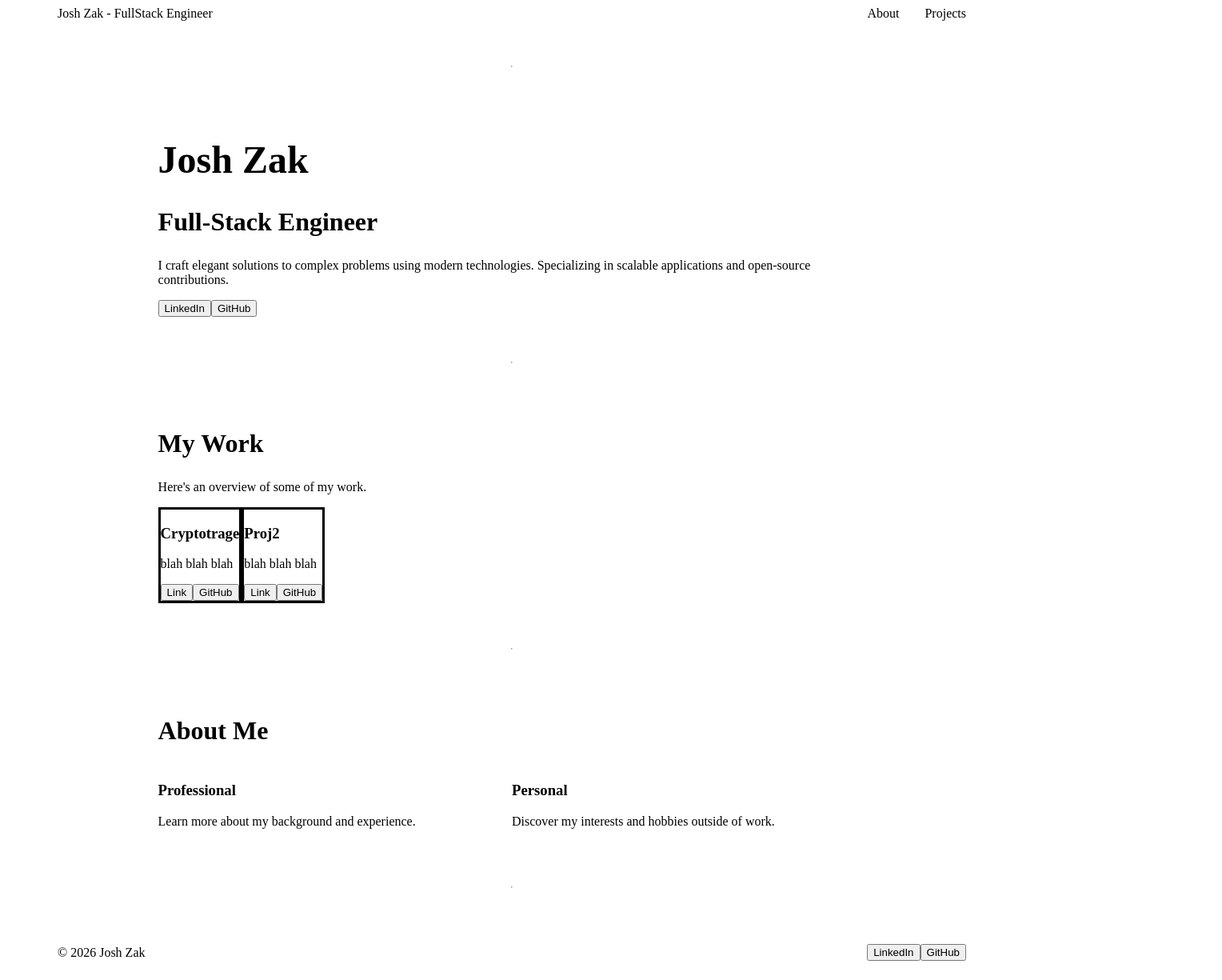
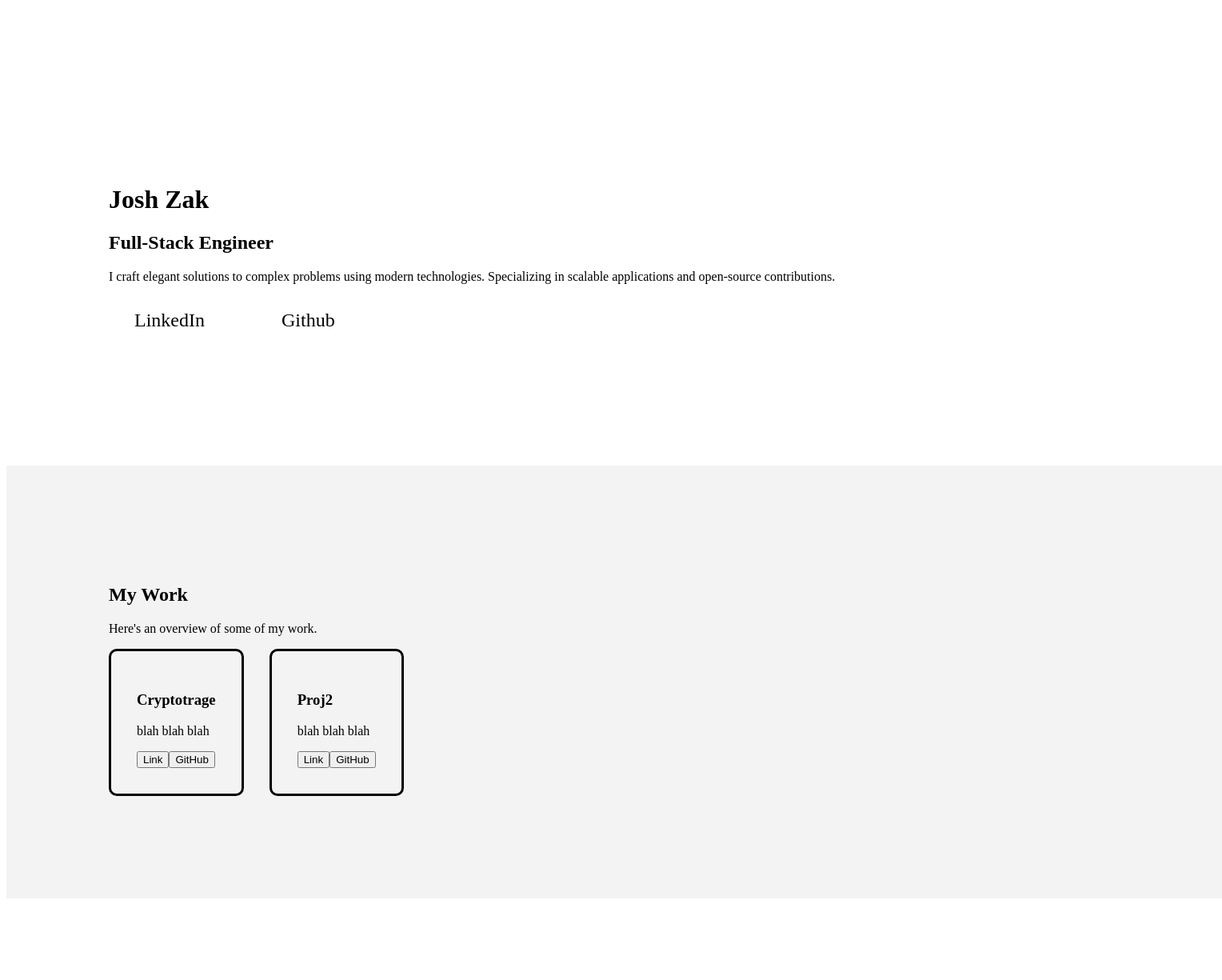
Before and after one commit to Josh-Zak/Portfolio, a Vue app: page / in a window 1280 px wide. Shown: the top 1225 px of the page at 80% size, 1528 px wide, since content can reach past the window. Built offline with nearby package versions, Linux system fonts and the light colour scheme; the HTML template or start-up script is replaced by a standard one.

Commit message:
Continued styling

```diff
--- a/src/App.vue
+++ b/src/App.vue
@@ -3,13 +3,12 @@
 <template>
     <div class="main">
         <div id="header">
-        <div class="name">Josh Zak - FullStack Engineer</div>
+            <p class="name">Josh Zak - FullStack Engineer</p>
             <div class="nav">
-            <div class="about">About</div>
-            <div class="projects">Projects</div>
+                <a class="projects" href="#sec2">Projects</a>
+                <a class="about" href="#sec3">About</a>
             </div>
         </div>
-    <hr>
         <div id="sec1" class="section">
             <h1>Josh Zak</h1>
             <h2>Full-Stack Engineer</h2>
@@ -18,11 +17,10 @@
                 Specializing in scalable applications and open-source contributions.
             </p>
             <div class="buttons">
-            <button class="linkedin">LinkedIn</button>
-            <button class="github">GitHub</button>
+                <a class="linkedin" href="https://www.linkedin.com/in/joshzak19" target="_blank">LinkedIn</a>
+                <a class="github" href="https://github.com/Josh-Zak" target="_blank">Github</a>
             </div>
         </div>
-    <hr>
         <div id="sec2" class="section">
             <h2>My Work</h2>
             <p>Here's an overview of some of my work.</p>
@@ -31,13 +29,17 @@
                 <Project name="Proj2" desc="blah blah blah" link="dummy" github="dummy"/>
             </div>
         </div>
-    <hr>
         <div id="sec3" class="section">
             <h2>About Me</h2>
             <div class="aboutDetails">
                 <div class="professional">
                     <h3>Professional</h3>
-                <p>Learn more about my background and experience.</p>
+                    <p>
+                        Ever since I was young, I was always on the computer. From YouTube to
+                        video games its always been one of my favourite hobbies. In university,
+                        I decided to pursue a degree in computer science where I discovered
+                        software engineering and web developemnt.
+                    </p>
                 </div>
                 <div class="personal">
                     <h3>Personal</h3>
@@ -45,7 +47,6 @@
                 </div>
             </div>
         </div>
-    <hr>
         <div class="footer">
             <p>© {{ year }} Josh Zak</p>
             <div class="links">
@@ -80,34 +81,42 @@
 .main{
     display: flex;
     flex-direction: column;
-    gap: 3rem;
+    gap: 1.5rem;
 }
 
 #header{
     display: flex;
     justify-content: space-between;
-    padding: 0 4rem;
+    padding: 0 8rem;
+    background-color: var(--primary);
 }
 
 #header .name{
-    color: var(--primary);
+    color: white;
 }
 
 #header .about{
-    color: var(--secondary);
+    color: white;
 }
 
 #header .projects{
-    color: var(--tertiary);
+    color: white;
 }
 
 .nav{
     display: flex;
     gap: 2rem;
+    align-items: center;
+}
+
+.nav a{
+    text-decoration: none;
+    font-size: 1.2rem;
 }
 
 .projects{
     display: flex;
+    gap: 2rem;
 }
 
 #sec1 h1, #sec2 h2, #sec3 h2{
@@ -118,8 +127,28 @@
     color: var(--secondary);
 }
 
+#sec1 .buttons{
+    display: flex;
+    gap: 2rem;
+}
+
+#sec1 a{
+    background-color: transparent;
+    border: 2px solid var(--secondary);
+    border-radius: 5px;
+    padding: 1rem 2rem;
+    text-decoration: none;
+    color: var(--primary);
+    font-size: 1.5rem;
+    gap: 2rem;
+}
+
 p{
     color: var(--tertiary);
+}
+
+#sec2{
+    background-color: rgb(243, 243, 243);
 }
 
 #sec3{
@@ -129,16 +158,18 @@ p{
 
 #sec3 .professional, #sec3 .personal{
     color: var(--secondary);
+    text-align: justify;
 }
 
 #sec1, #sec2, #sec3{
-    align-self: center;
-    width: 70%;
+    width: 100%;
+    padding: 8rem 8rem;
 }
 
 .aboutDetails{
     width: 100%;
     display: flex;
+    gap: 4rem;
 }
 
 .aboutDetails > * {
@@ -149,15 +180,13 @@ p{
     display: flex;
     justify-content: space-between;
     align-items: center;
-    padding: 0 4rem;
+    padding: 0 8rem;
+    background-color: var(--primary);
 }
 
-h1{
-    font-size: xxx-large;
+.footer p{
+    color: white;
 }
 
-h2{
-    font-size: xx-large;
-}
 
 </style>
--- a/src/Project.vue
+++ b/src/Project.vue
@@ -27,6 +27,7 @@ export default{
 <style>
 .projectContainer{
     border: solid black;
-
+    border-radius: 10px;
+    padding: 2rem;
 }
 </style>
--- a/src/main.css
+++ b/src/main.css
@@ -1,14 +1,25 @@
 :root{
     --primary: #214687;
-    /* --secondary: #83ABE4;
-    --tertiary: #4688E0; */
     --secondary: #3D6FB6;
     --tertiary: #4688E0;
 }
-
 
 *,
 *::before,
 *::after {
     box-sizing: border-box;
 }
+
+h1{
+    font-size: 4rem;
+    margin: 0;
+}
+
+h2{
+    font-size: 3rem;
+    margin: 0;
+}
+
+p{
+    font-size: 1.5rem;
+}
```
Lines whose indentation alone changed are shown as unchanged.
